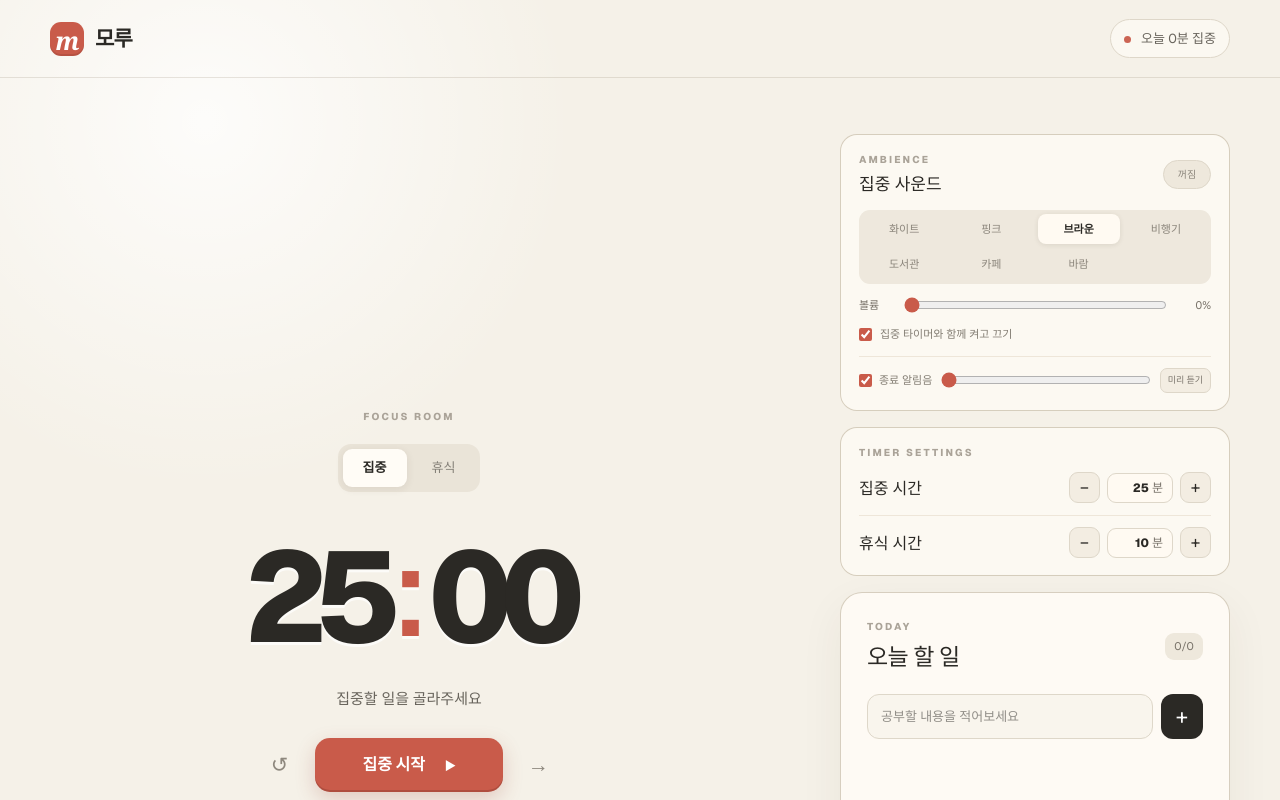
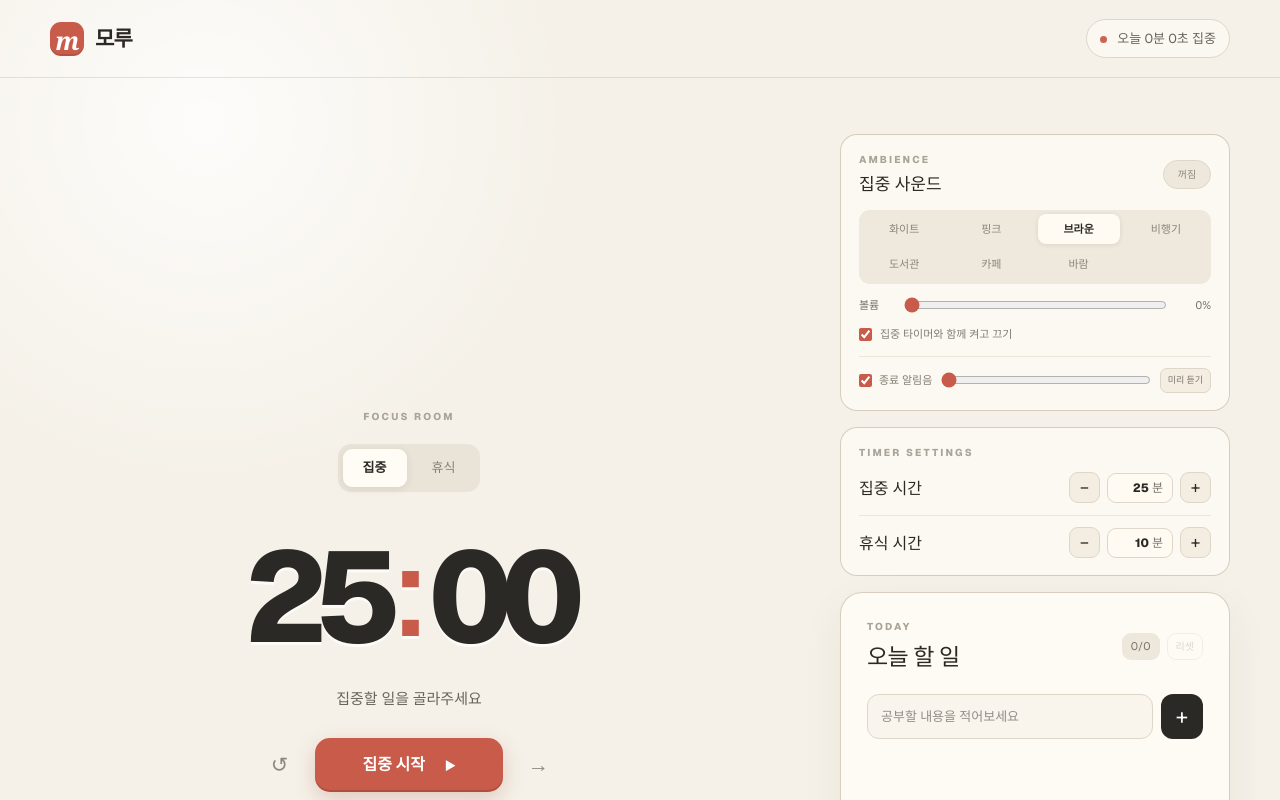
Before and after one commit to gaeun011019/pomoodoro, a Next.js app: page / in a window 1280 px wide. Shown: the top 800 px of the page. Built offline with nearby package versions, Linux system fonts and the light colour scheme.

Commit message:
Improve daily task workflow and live focus total

```diff
--- a/app/page.tsx
+++ b/app/page.tsx
@@ -118,14 +118,20 @@ export default function Home() {
     window.addEventListener('keydown', handler); return () => window.removeEventListener('keydown', handler);
   }, []);
 
-  const focusMinutes = useMemo(() => sessions.reduce((total, session) => total + session.minutes, 0), [sessions]);
+  const focusSeconds = useMemo(() => {
+    const completedSeconds = sessions.reduce((total, session) => total + session.minutes * 60, 0);
+    const currentSeconds = mode === 'focus' ? Math.max(0, focusDuration * 60 - seconds) : 0;
+    return completedSeconds + currentSeconds;
+  }, [sessions, mode, focusDuration, seconds]);
+  const orderedTasks = useMemo(() => [...tasks.filter((task) => !task.done), ...tasks.filter((task) => task.done)], [tasks]);
   const changeMode = (nextMode: Mode) => { setMode(nextMode); setSeconds((nextMode === 'focus' ? focusDuration : restDuration) * 60); setRunning(false); };
   const changeFocusDuration = (value: number) => { const next = Math.min(120, Math.max(1, value)); setFocusDuration(next); if (mode === 'focus' && !running) setSeconds(next * 60); };
   const changeRestDuration = (value: number) => { const next = Math.min(120, Math.max(1, value)); setRestDuration(next); if (mode === 'rest' && !running) setSeconds(next * 60); };
   const addTask = (event: React.FormEvent) => { event.preventDefault(); const text = draft.trim(); if (!text) return; const next = { id: Date.now(), text, done: false }; setTasks((prev) => [...prev, next]); setSelectedTask((current) => current ?? next.id); setDraft(''); };
+  const resetTasks = () => { if (tasks.length > 0 && window.confirm('오늘 할 일을 모두 지울까요?')) { setTasks([]); setSelectedTask(null); } };
 
   return <main className="app-shell">
-    <header className="topbar"><a className="brand" href="#timer" aria-label="모루 홈"><span className="brand-mark">m</span><span>모루</span></a><div className="today-stat"><span className="pulse-dot" /> 오늘 {focusMinutes}분 집중</div></header>
+    <header className="topbar"><a className="brand" href="#timer" aria-label="모루 홈"><span className="brand-mark">m</span><span>모루</span></a><div className="today-stat"><span className="pulse-dot" /> 오늘 {Math.floor(focusSeconds / 60)}분 {focusSeconds % 60}초 집중</div></header>
     <div className="workspace">
       <section className="timer-panel" id="timer">
         <p className="eyebrow">FOCUS ROOM</p>
@@ -160,9 +166,9 @@ export default function Home() {
           </div></div>
         </section>
         <section className="card task-card">
-          <div className="card-heading"><div><p className="section-kicker">TODAY</p><h2>오늘 할 일</h2></div><span className="count">{tasks.filter((task) => task.done).length}/{tasks.length}</span></div>
+          <div className="card-heading"><div><p className="section-kicker">TODAY</p><h2>오늘 할 일</h2></div><div className="task-meta"><span className="count">{tasks.filter((task) => task.done).length}/{tasks.length}</span><button className="task-reset" onClick={resetTasks} disabled={tasks.length === 0}>리셋</button></div></div>
           <form onSubmit={addTask} className="task-form"><input value={draft} onChange={(e) => setDraft(e.target.value)} placeholder="공부할 내용을 적어보세요" aria-label="새 할 일" /><button aria-label="할 일 추가">+</button></form>
-          <div className="task-list">{tasks.length === 0 && <div className="empty-state"><span>✎</span><p>첫 번째 공부 계획을 적어보세요.</p></div>}{tasks.map((task) => <div className={`task-row ${task.done ? 'done' : ''} ${selectedTask === task.id ? 'selected' : ''}`} key={task.id}>
+          <div className="task-list">{tasks.length === 0 && <div className="empty-state"><span>✎</span><p>첫 번째 공부 계획을 적어보세요.</p></div>}{orderedTasks.map((task) => <div className={`task-row ${task.done ? 'done' : ''} ${selectedTask === task.id ? 'selected' : ''}`} key={task.id}>
             <button className="check" onClick={() => setTasks((prev) => prev.map((item) => item.id === task.id ? { ...item, done: !item.done } : item))} aria-label={`${task.text} 완료 표시`}>{task.done ? '✓' : ''}</button>
             <button className="task-name" onClick={() => setSelectedTask(task.id)}>{task.text}</button><button className="delete" onClick={() => setTasks((prev) => prev.filter((item) => item.id !== task.id))} aria-label={`${task.text} 삭제`}>×</button>
           </div>)}</div>
```
Also changed, not shown: app/globals.css, 1 other file (tests, documents, lock files or other folders).
